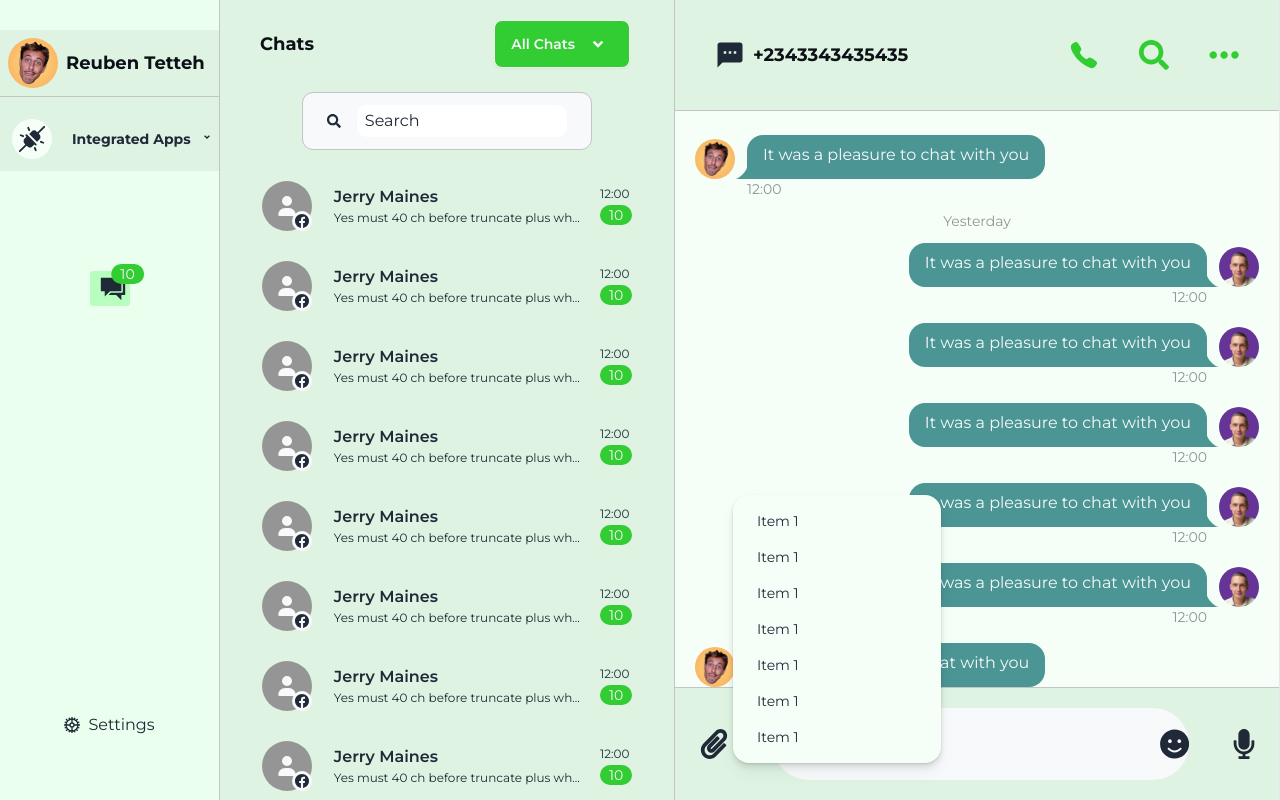
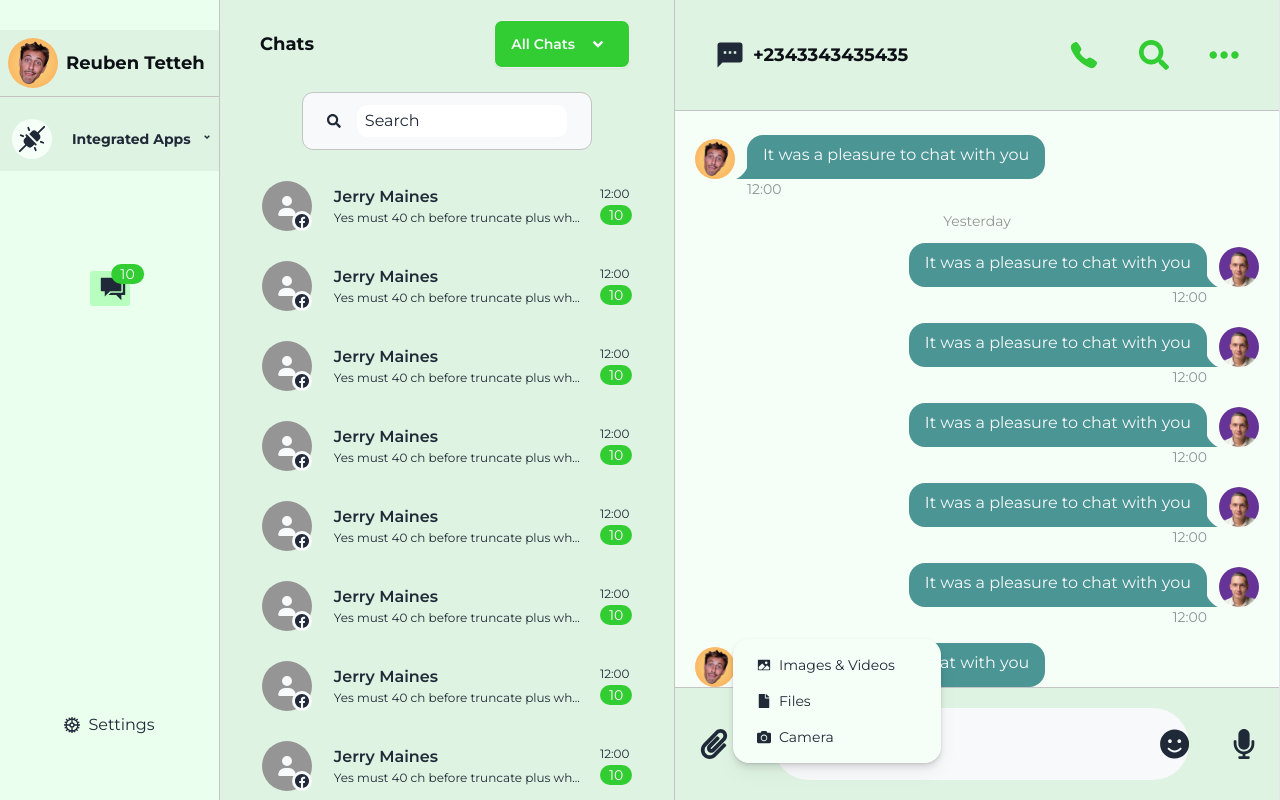
Before and after one commit to rkotchamp/coldbooth, a Next.js app: page /dashboard in a window 1280 px wide. Both pictures are taken after a click on the button 714 px from the left and 744 px from the top of the page. Built offline with nearby package versions, Linux system fonts and the light colour scheme.

Commit message:
integrated the app to meta

```diff
--- /dev/null
+++ b/app/api/webhook/route.js
@@ -0,0 +1,48 @@
+import { NextResponse } from "next/server";
+
+export async function GET(request) {
+  const VERIFY_TOKEN = process.env.VERIFY_TOKEN;
+
+  // Debug logging for environment variable
+  console.log("Environment variable check:");
+  console.log("VERIFY_TOKEN length:", VERIFY_TOKEN?.length);
+  console.log("VERIFY_TOKEN first 5 chars:", VERIFY_TOKEN?.substring(0, 5));
+
+  const searchParams = request.nextUrl.searchParams;
+  const mode = searchParams.get("hub.mode");
+  const token = searchParams.get("hub.verify_token");
+  const challenge = searchParams.get("hub.challenge");
+
+  // Debug logging for received parameters
+  console.log("Received parameters:");
+  console.log("mode:", mode);
+  console.log("token length:", token?.length);
+  console.log("token first 5 chars:", token?.substring(0, 5));
+  console.log("challenge:", challenge);
+
+  // Debug token comparison
+  console.log("Token comparison:");
+  console.log("Tokens match:", token === VERIFY_TOKEN);
+  console.log("Token from request:", token);
+  console.log("Token from env:", VERIFY_TOKEN);
+
+  if (mode && token === VERIFY_TOKEN) {
+    console.log("✅ Verification successful");
+    return new NextResponse(challenge, {
+      status: 200,
+      headers: {
+        "Content-Type": "text/plain",
+      },
+    });
+  } else {
+    console.log("❌ Verification failed");
+    console.log("Mode present:", !!mode);
+    console.log("Token match:", token === VERIFY_TOKEN);
+    return new NextResponse("Forbidden", {
+      status: 403,
+      headers: {
+        "Content-Type": "text/plain",
+      },
+    });
+  }
+}
--- a/app/components/Chat/Chat-Footer/ChatFooter.js
+++ b/app/components/Chat/Chat-Footer/ChatFooter.js
@@ -4,6 +4,7 @@ import { useState } from "react";
 import { FaSmile, FaPaperclip, FaMicrophone } from "react-icons/fa";
 import { IoSend } from "react-icons/io5";
 import { useForm } from "react-hook-form";
+import MediaPopUp from "./MediaPopUp.js";
 
 export default function ChatFooter() {
   const { register, handleSubmit, reset, watch } = useForm({
@@ -93,32 +94,7 @@ export default function ChatFooter() {
             tabIndex={0}
             role="button"
           />
-          <ul
-            tabIndex={0}
-            className="menu dropdown-content z-[1] w-52 rounded-box bg-[--entire-window-bg-color] p-2 shadow drop-shadow-lg"
-          >
-            <li>
-              <a>Item 1</a>
-            </li>
-            <li>
-              <a>Item 1</a>
-            </li>
-            <li>
-              <a>Item 1</a>
-            </li>
-            <li>
-              <a>Item 1</a>
-            </li>
-            <li>
-              <a>Item 1</a>
-            </li>
-            <li>
-              <a>Item 1</a>
-            </li>
-            <li>
-              <a>Item 1</a>
-            </li>
-          </ul>
+          <MediaPopUp />
         </div>
 
         <form
--- /dev/null
+++ b/app/components/Chat/Chat-Footer/MediaPopUp.js
@@ -0,0 +1,31 @@
+import { IoImageSharp } from "react-icons/io5";
+import { FaFile } from "react-icons/fa";
+import { FaCamera } from "react-icons/fa";
+
+export default function MediaPopUp() {
+  return (
+    <ul
+      tabIndex={0}
+      className="menu dropdown-content z-[1] w-52 rounded-box bg-[--entire-window-bg-color] p-2 shadow drop-shadow-lg"
+    >
+      <li>
+        <p>
+          <IoImageSharp />
+          Images & Videos
+        </p>
+      </li>
+      <li>
+        <p>
+          <FaFile />
+          Files
+        </p>
+      </li>
+      <li>
+        <p>
+          <FaCamera />
+          Camera
+        </p>
+      </li>
+    </ul>
+  );
+}
--- a/next.config.mjs
+++ b/next.config.mjs
@@ -1,4 +1,10 @@
 /** @type {import('next').NextConfig} */
-const nextConfig = {};
+const nextConfig = {
+  api: {
+    bodyParser: {
+      sizeLimit: "50mb",
+    },
+  },
+};
 
 export default nextConfig;
```
